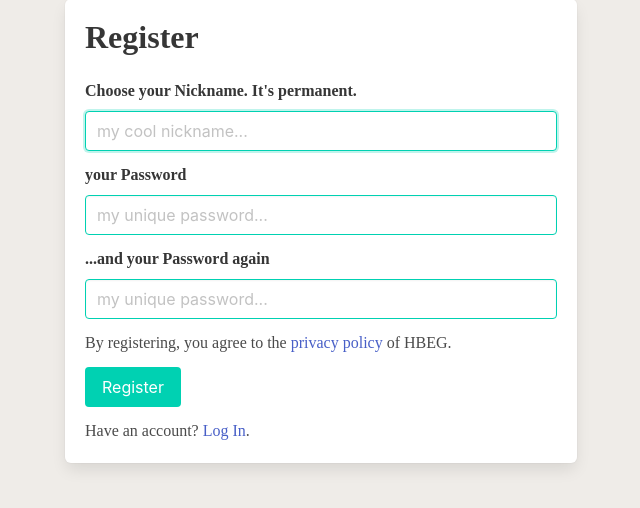
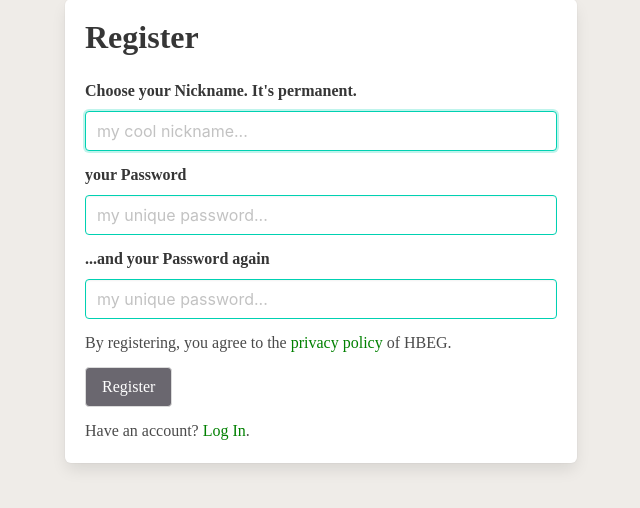
Before and after one commit to yashprakash13/honeysuckle-web, a Django app: page /acc/register/ in a window 1280 px wide. Shown: the part 77-585 px from the top of the page, without its empty margins (319-959 px from the left). Run offline with Django 3.2, Linux system fonts and the light colour scheme; parts of the project's set-up code (start-up, migrations or seed data) failed here and were passed over; some libraries are stand-ins or nearby versions; some web fonts are replaced.

Commit message:
accounts templates styled.

```diff
--- a/hbeg/accounts/templates/accounts/form_style.html
+++ b/hbeg/accounts/templates/accounts/form_style.html
@@ -1,4 +1,5 @@
 <style>
+{% comment %} Responsiveness for login, register pages {% endcomment %}
 @media screen and (min-width: 1200px) {
     form{
         margin-left: 30vw;
@@ -17,7 +18,18 @@
         margin-right: 10vw;
     }
 }
+{% comment %} the form things {% endcomment %}
 form{
     margin-top: 3vh;
 }
+
+{% comment %} the button things {% endcomment %}
+#log-in-btn, #register-btn{
+    background-color:#6a676f;
+    color:white;
+}
+#to-register-link, #to-log-in-link, #privacy-policy-link{
+    color:green;
+}
+
 </style>
--- a/hbeg/accounts/templates/accounts/login.html
+++ b/hbeg/accounts/templates/accounts/login.html
@@ -23,10 +23,10 @@
         {% render_field form.password class="input is-primary" placeholder="my password..." %}
     </div>
     <div class="field">
-        <button class="button is-primary">Log In</button>
+        <p class="button" id="log-in-btn">Log In</p>
     </div>
     <div class="field">
-        Not registered yet? <a href="{% url 'register' %}">Register</a>.
+        Not registered yet? <a href="{% url 'register' %}" id="to-register-link">Register</a>.
     </div>
 </form>
 
--- a/hbeg/accounts/templates/accounts/register.html
+++ b/hbeg/accounts/templates/accounts/register.html
@@ -30,13 +30,13 @@
     </div>
     <p class="help is-danger">{{ form.password2.errors }}</p>
     <div class="field">
-        By registering, you agree to the <a href="#">privacy policy </a>of HBEG.
+        By registering, you agree to the <a href="#" id="privacy-policy-link">privacy policy </a>of HBEG.
     </div>
     <div class="field">
-        <button class="button is-primary">Register</button>
+        <p class="button" id="register-btn">Register</p>
     </div>
     <div class="field">
-        Have an account? <a href="{% url 'login' %}">Log In</a>.
+        Have an account? <a href="{% url 'login' %}" id="to-log-in-link">Log In</a>.
     </div>
 </form>
 {% endblock %}
--- a/hbeg/profiles/templates/profiles/styles.html
+++ b/hbeg/profiles/templates/profiles/styles.html
@@ -78,4 +78,5 @@
     background-color:#efece8;
 }
 
+
 </style>
```
